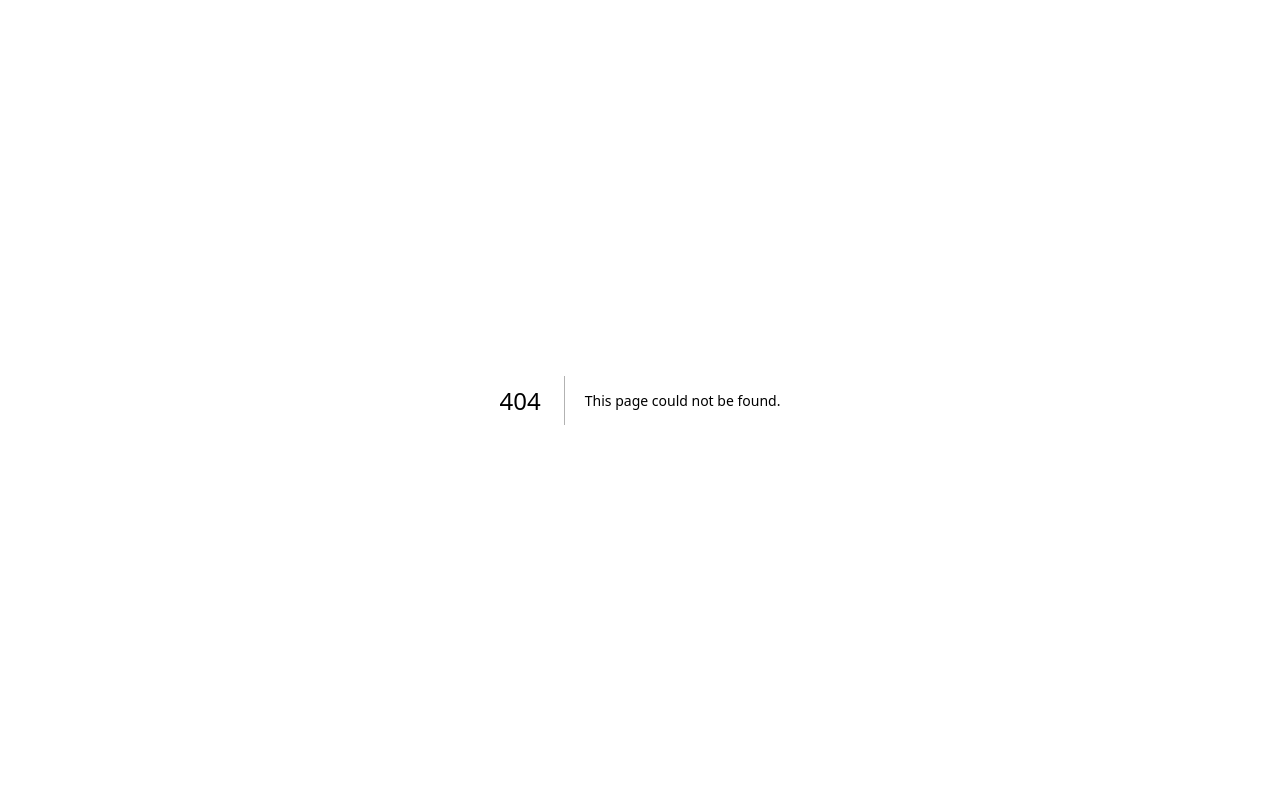
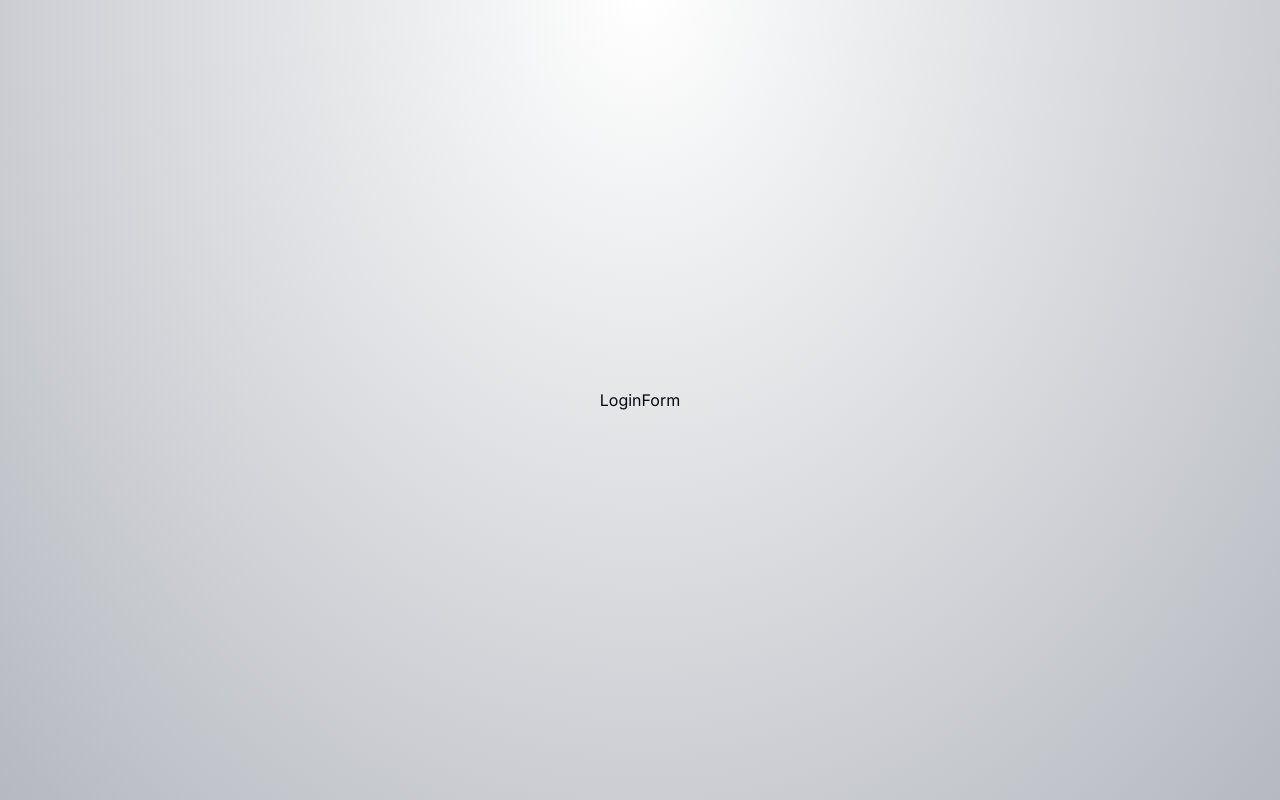
Before and after one commit to redayzarra/study-auth, a Next.js app: page /auth/login in a window 1280 px wide. Before the commit this address had no page. Built offline with nearby package versions, Linux system fonts and the light colour scheme.

Commit message:
Starting login form

```diff
--- /dev/null
+++ b/app/auth/layout.tsx
@@ -0,0 +1,11 @@
+import React from "react";
+
+const AuthLayout = ({ children }: { children: React.ReactNode }) => {
+  return (
+    <div className="h-full flex items-center justify-center bg-[radial-gradient(ellipse_at_top,_var(--tw-gradient-stops))] from-background to-muted-foreground/50 dark:from-accent dark:to-background">
+      {children}
+    </div>
+  );
+};
+
+export default AuthLayout;
--- /dev/null
+++ b/app/auth/login/page.tsx
@@ -0,0 +1,10 @@
+import LoginForm from '@/components/auth/LoginForm'
+import React from 'react'
+
+const LoginPage = () => {
+  return (
+    <LoginForm />
+  )
+}
+
+export default LoginPage
--- a/app/page.tsx
+++ b/app/page.tsx
@@ -11,7 +11,7 @@ const font = Poppins({
 
 export default function Home() {
   return (
-    <main className="flex h-full flex-col items-center justify-center bg-[radial-gradient(ellipse_at_top,_var(--tw-gradient-stops))] from-background to-muted-foreground/75 dark:from-accent dark:to-background">
+    <main className="flex h-full flex-col items-center justify-center bg-[radial-gradient(ellipse_at_top,_var(--tw-gradient-stops))] from-background to-muted-foreground/50 dark:from-accent dark:to-background">
       <div className="space-y-6 flex flex-col items-center justify-center">
         <h1
           className={cn(
--- /dev/null
+++ b/components/auth/LoginForm.tsx
@@ -0,0 +1,9 @@
+import React from 'react'
+
+const LoginForm = () => {
+  return (
+    <div>LoginForm</div>
+  )
+}
+
+export default LoginForm
```
